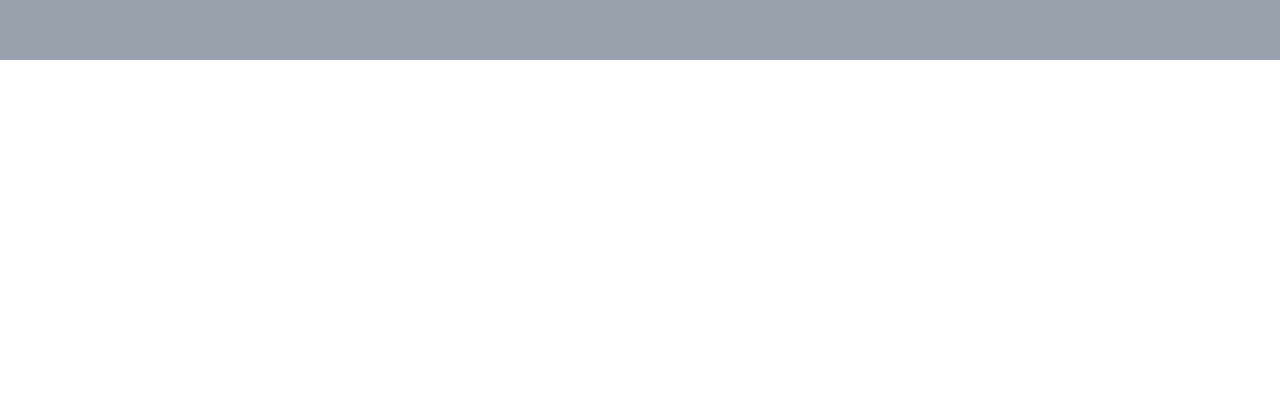
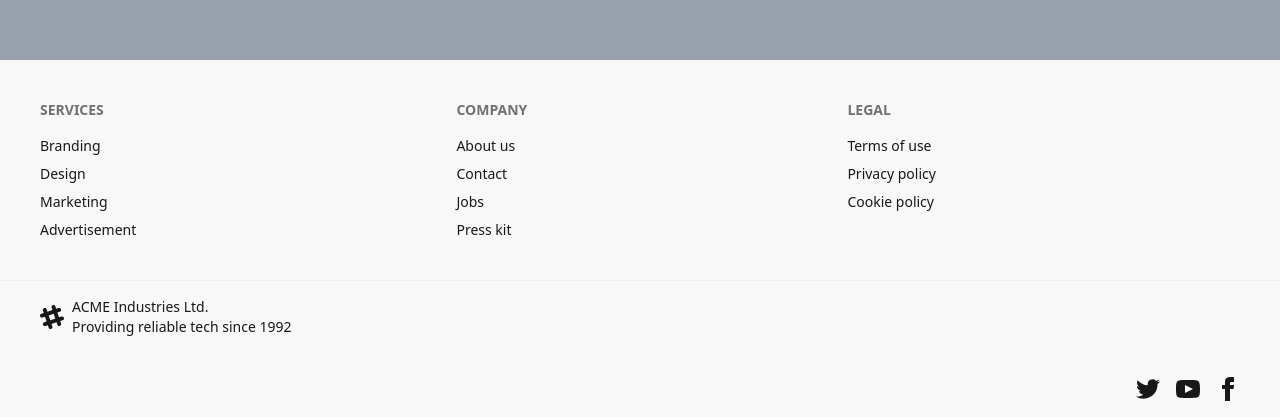
Before and after one commit to grzlz/entrelazadas, a SvelteKit app: page / in a window 1280 px wide. Shown: the part 816-1233 px from the top of the page. Before the commit the page ends 876 px from the top, so only its background shows below. Built offline with nearby package versions, Linux system fonts and the light colour scheme.

Commit message:
Feat: add footer and set initial blog post template

```diff
--- a/src/routes/+layout.svelte
+++ b/src/routes/+layout.svelte
@@ -47,7 +47,85 @@
 
 	{@render children()}
 
-
+<footer class="footer sm:footer-horizontal bg-base-200 text-base-content p-10">
+  <nav>
+    <h6 class="footer-title">Services</h6>
+    <a class="link link-hover">Branding</a>
+    <a class="link link-hover">Design</a>
+    <a class="link link-hover">Marketing</a>
+    <a class="link link-hover">Advertisement</a>
+  </nav>
+  <nav>
+    <h6 class="footer-title">Company</h6>
+    <a class="link link-hover">About us</a>
+    <a class="link link-hover">Contact</a>
+    <a class="link link-hover">Jobs</a>
+    <a class="link link-hover">Press kit</a>
+  </nav>
+  <nav>
+    <h6 class="footer-title">Legal</h6>
+    <a class="link link-hover">Terms of use</a>
+    <a class="link link-hover">Privacy policy</a>
+    <a class="link link-hover">Cookie policy</a>
+  </nav>
+</footer>
+<footer class="footer bg-base-200 text-base-content border-base-300 border-t px-10 py-4">
+  <aside class="grid-flow-col items-center">
+    <svg
+      width="24"
+      height="24"
+      viewBox="0 0 24 24"
+      xmlns="http://www.w3.org/2000/svg"
+      fill-rule="evenodd"
+      clip-rule="evenodd"
+      class="fill-current">
+      <path
+        d="M22.672 15.226l-2.432.811.841 2.515c.33 1.019-.209 2.127-1.23 2.456-1.15.325-2.148-.321-2.463-1.226l-.84-2.518-5.013 1.677.84 2.517c.391 1.203-.434 2.542-1.831 2.542-.88 0-1.601-.564-1.86-1.314l-.842-2.516-2.431.809c-1.135.328-2.145-.317-2.463-1.229-.329-1.018.211-2.127 1.231-2.456l2.432-.809-1.621-4.823-2.432.808c-1.355.384-2.558-.59-2.558-1.839 0-.817.509-1.582 1.327-1.846l2.433-.809-.842-2.515c-.33-1.02.211-2.129 1.232-2.458 1.02-.329 2.13.209 2.461 1.229l.842 2.515 5.011-1.677-.839-2.517c-.403-1.238.484-2.553 1.843-2.553.819 0 1.585.509 1.85 1.326l.841 2.517 2.431-.81c1.02-.33 2.131.211 2.461 1.229.332 1.018-.21 2.126-1.23 2.456l-2.433.809 1.622 4.823 2.433-.809c1.242-.401 2.557.484 2.557 1.838 0 .819-.51 1.583-1.328 1.847m-8.992-6.428l-5.01 1.675 1.619 4.828 5.011-1.674-1.62-4.829z"></path>
+    </svg>
+    <p>
+      ACME Industries Ltd.
+      <br />
+      Providing reliable tech since 1992
+    </p>
+  </aside>
+  <nav class="md:place-self-center md:justify-self-end">
+    <div class="grid grid-flow-col gap-4">
+      <a>
+        <svg
+          xmlns="http://www.w3.org/2000/svg"
+          width="24"
+          height="24"
+          viewBox="0 0 24 24"
+          class="fill-current">
+          <path
+            d="M24 4.557c-.883.392-1.832.656-2.828.775 1.017-.609 1.798-1.574 2.165-2.724-.951.564-2.005.974-3.127 1.195-.897-.957-2.178-1.555-3.594-1.555-3.179 0-5.515 2.966-4.797 6.045-4.091-.205-7.719-2.165-10.148-5.144-1.29 2.213-.669 5.108 1.523 6.574-.806-.026-1.566-.247-2.229-.616-.054 2.281 1.581 4.415 3.949 4.89-.693.188-1.452.232-2.224.084.626 1.956 2.444 3.379 4.6 3.419-2.07 1.623-4.678 2.348-7.29 2.04 2.179 1.397 4.768 2.212 7.548 2.212 9.142 0 14.307-7.721 13.995-14.646.962-.695 1.797-1.562 2.457-2.549z"></path>
+        </svg>
+      </a>
+      <a>
+        <svg
+          xmlns="http://www.w3.org/2000/svg"
+          width="24"
+          height="24"
+          viewBox="0 0 24 24"
+          class="fill-current">
+          <path
+            d="M19.615 3.184c-3.604-.246-11.631-.245-15.23 0-3.897.266-4.356 2.62-4.385 8.816.029 6.185.484 8.549 4.385 8.816 3.6.245 11.626.246 15.23 0 3.897-.266 4.356-2.62 4.385-8.816-.029-6.185-.484-8.549-4.385-8.816zm-10.615 12.816v-8l8 3.993-8 4.007z"></path>
+        </svg>
+      </a>
+      <a>
+        <svg
+          xmlns="http://www.w3.org/2000/svg"
+          width="24"
+          height="24"
+          viewBox="0 0 24 24"
+          class="fill-current">
+          <path
+            d="M9 8h-3v4h3v12h5v-12h3.642l.358-4h-4v-1.667c0-.955.192-1.333 1.115-1.333h2.885v-5h-3.808c-3.596 0-5.192 1.583-5.192 4.615v3.385z"></path>
+        </svg>
+      </a>
+    </div>
+  </nav>
+</footer>
 
 
 
--- a/src/routes/blog/[slug]/+page.svelte
+++ b/src/routes/blog/[slug]/+page.svelte
@@ -26,12 +26,11 @@
   </header>
 
   <!-- Main Content and Author Aside Container -->
-  <div class="md:flex md:flex-row-reverse md:items-start gap-8">
+  <div class="flex flex-col flex-col-reverse md:flex-row-reverse md:items-start gap-8">
     <!-- Author Sidebar (Aside) -->
     <aside class="md:w-1/4 md:flex-shrink-0">
       <div class="flex flex-col items-center md:items-start bg-gray-50 border border-gray-200 p-4 rounded-lg gap-2">
-        <img src="{post.author.avatar}" alt="{post.author.name}'s avatar"
-             class="w-20 h-20 md:w-24 md:h-24 rounded-full">
+
         <p class="text-lg font-semibold">{post.author.name}</p>
         <p class="text-sm text-gray-600">{post.author.title}</p>
       </div>
@@ -41,7 +40,7 @@
     <section class="md:flex-1 text-gray-800 leading-relaxed">
       <!-- Featured Hero Image -->
       <img src="{post.heroImage}" alt="Featured image for the post"
-           class="w-full h-auto rounded-lg mb-6" />
+           class="" />
       <!-- Example Paragraphs and Rich Text -->
       <p class="mb-4">
         This is the opening paragraph of the blog post content. It introduces the topic and provides some context to engage the reader.
@@ -49,7 +48,7 @@
       <h2 class="text-2xl font-semibold mb-4">Subheading Example</h2>
       <p class="mb-4">
         Another paragraph follows the subheading, containing some inline <strong>bold text</strong> and even an inline image
-        <img src="/path/to/inline-image.jpg" alt="Inline demo"
+        <img src="/favicon.png" alt="Inline demo"
              class="w-32 h-auto inline-block rounded mx-2" />
         to illustrate how images can appear within text.
       </p>
```
